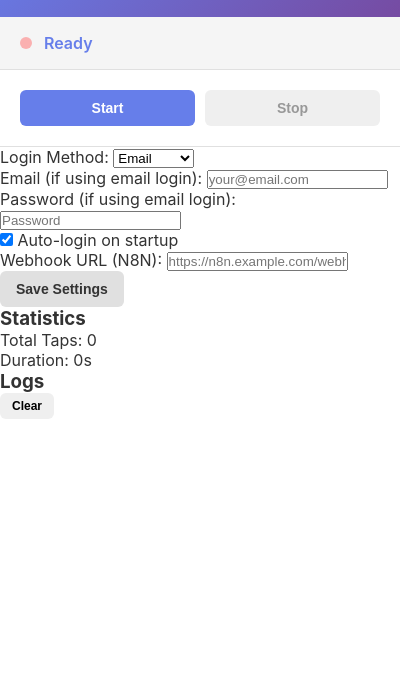
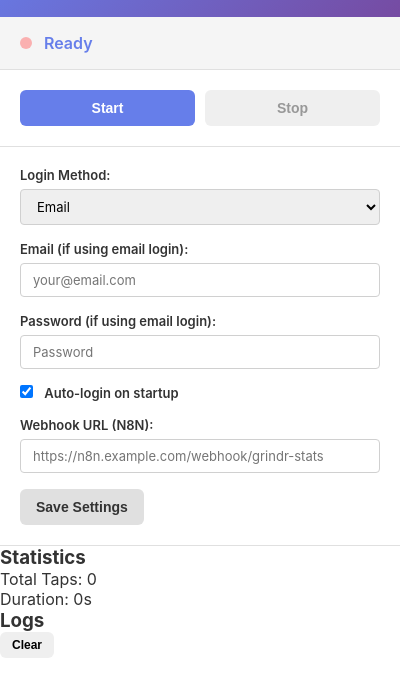
Before and after one commit to qveys/grindr-auto-tap, a browser extension: page popup.html in a window 400 px wide. Shown: the part 71-768 px from the top of the page. Drawn offline with Linux system fonts and the light colour scheme.

Commit message:
⚙️ Add settings section and input styles

```diff
--- a/popup.css
+++ b/popup.css
@@ -120,3 +120,46 @@ body {
   padding: 6px 12px;
   font-size: 12px;
 }
+
+.settings-section {
+  padding: 20px;
+  border-bottom: 1px solid #e0e0e0;
+}
+
+.setting {
+  margin-bottom: 16px;
+}
+
+.setting label {
+  display: block;
+  font-size: 13px;
+  font-weight: 600;
+  margin-bottom: 6px;
+  color: #333;
+}
+
+.setting input[type="text"],
+.setting input[type="email"],
+.setting input[type="password"],
+.setting select {
+  width: 100%;
+  padding: 8px 12px;
+  border: 1px solid #d0d0d0;
+  border-radius: 4px;
+  font-size: 13px;
+  font-family: inherit;
+  transition: border-color 0.3s ease;
+}
+
+.setting input[type="text"]:focus,
+.setting input[type="email"]:focus,
+.setting input[type="password"]:focus,
+.setting select:focus {
+  outline: none;
+  border-color: #667eea;
+  box-shadow: 0 0 0 3px rgba(102, 126, 234, 0.1);
+}
+
+.setting input[type="checkbox"] {
+  margin-right: 8px;
+}
```
